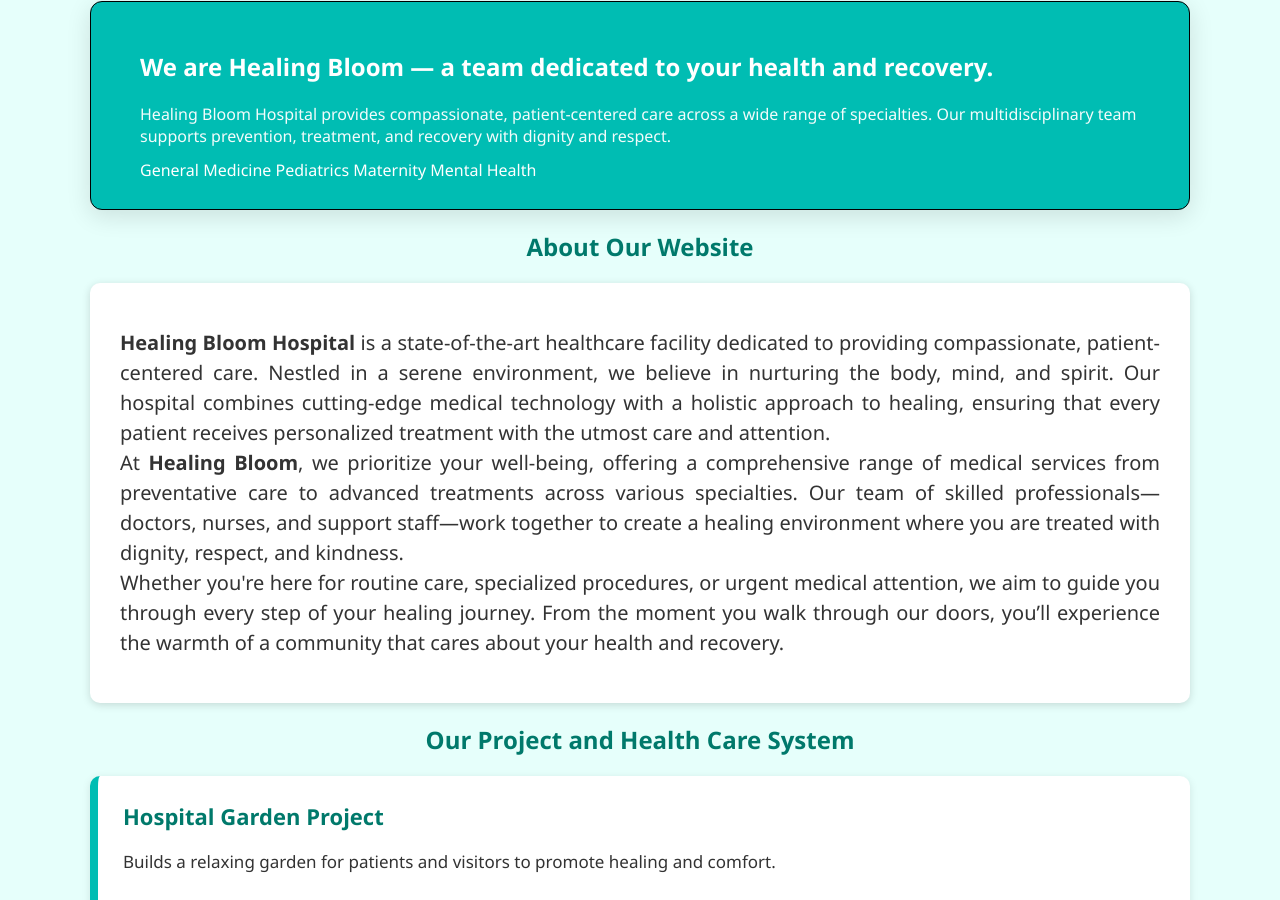
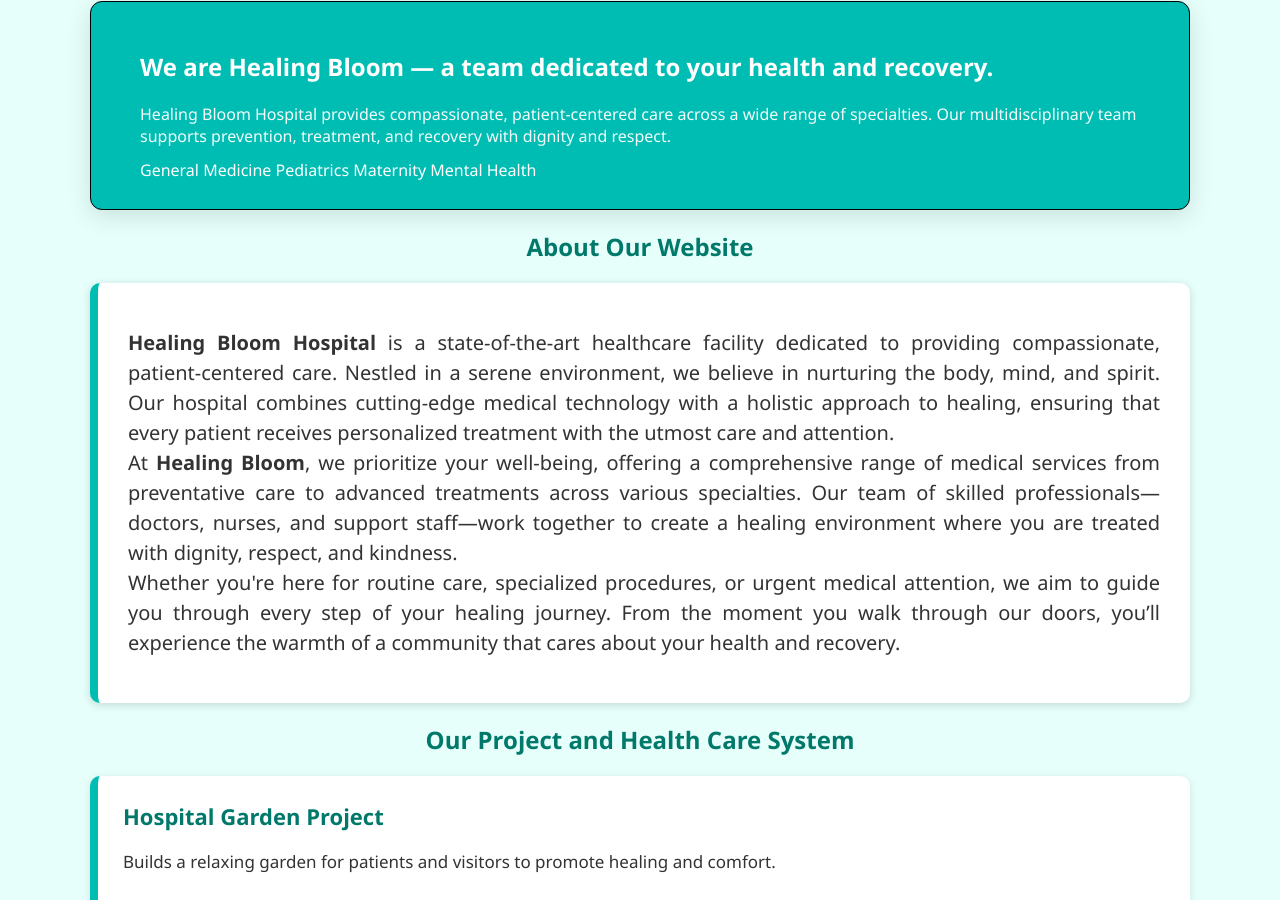
Before and after one commit to BruceWhayne951/11CompetenceEmTech1, a plain HTML site: page index.html in a window 1280 px wide. Shown: the part 432-1332 px from the top of the page. Drawn offline with Linux system fonts and the light colour scheme.

Commit message:
Update style.css

```diff
--- a/style.css
+++ b/style.css
@@ -137,6 +137,7 @@ article {
 
 .Introduction {
   background-color: white;
+  border-left: 8px solid #00bdb3;
   border-radius: 10px;
   padding: 25px 30px;
   margin-bottom: 20px;
```
